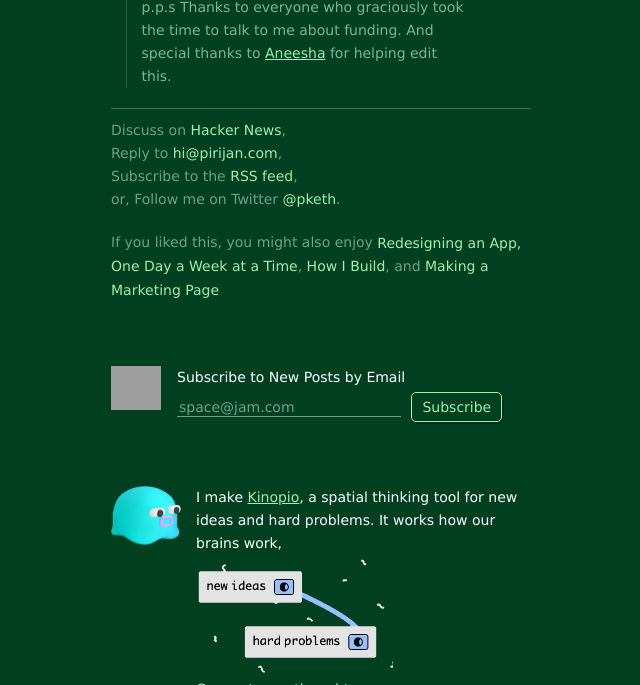
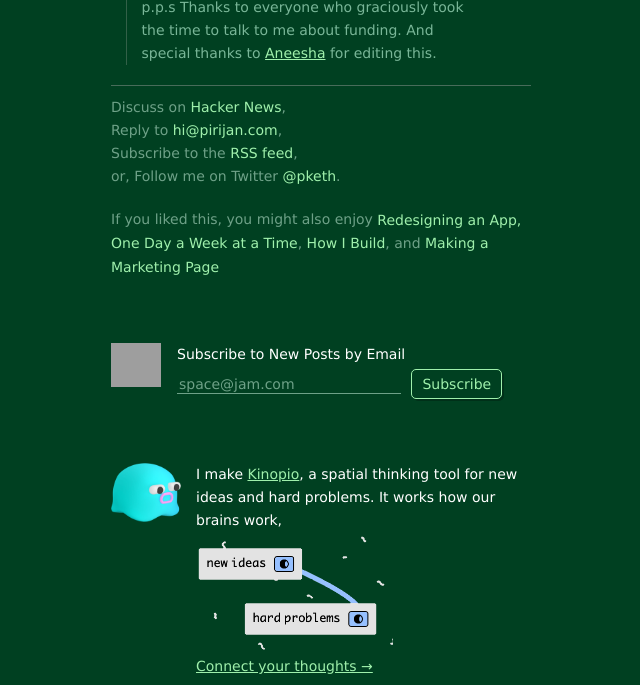
Before and after one commit to pketh/pketh.github.io, a Jekyll site: the page built from _posts/2022-05-15-organic-software.md, in a window 1280 px wide and 900 px high, scrolled down 4018 px, cut to the strip 215-900 px from the top of the window. Shown: the whole strip, without its empty margins (459-1099 px from the left). Built offline with Jekyll 4.4.1, drawn with Linux system fonts in a browser that asks for light colours; grey boxes are pictures that could not be loaded.

Commit message:
copy tweak

```diff
--- a/_posts/2022-05-15-organic-software.md
+++ b/_posts/2022-05-15-organic-software.md
@@ -92,4 +92,4 @@ And, if you are making organic software, please proudly tell the world because w
 <img class="no-shadow" src="https://us-east-1.linodeobjects.com/kinopio-uploads/isTTFjLV6YwvGph1Rkzq1/image.gif"/>
 
 
-> p.p.s Thanks to everyone who graciously took the time to talk to me about funding. And special thanks to [Aneesha](https://twitter.com/aneeshade) for helping edit this.
+> p.p.s Thanks to everyone who graciously took the time to talk to me about funding. And special thanks to [Aneesha](https://twitter.com/aneeshade) for editing this.
```
